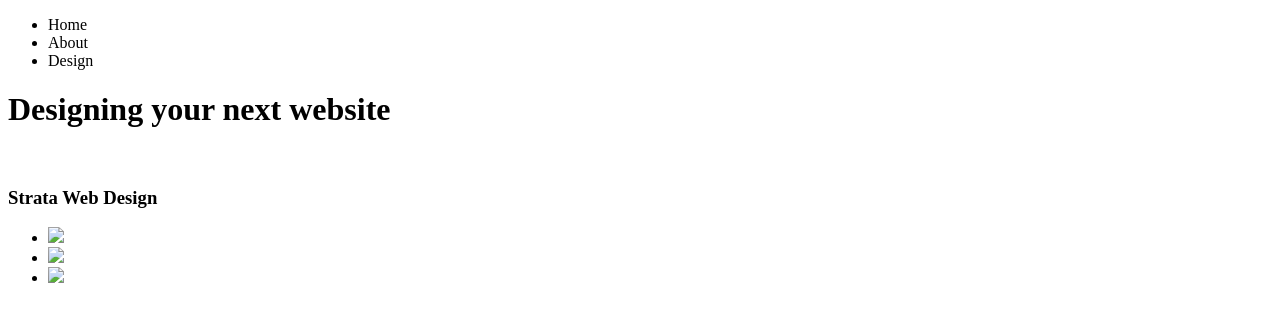
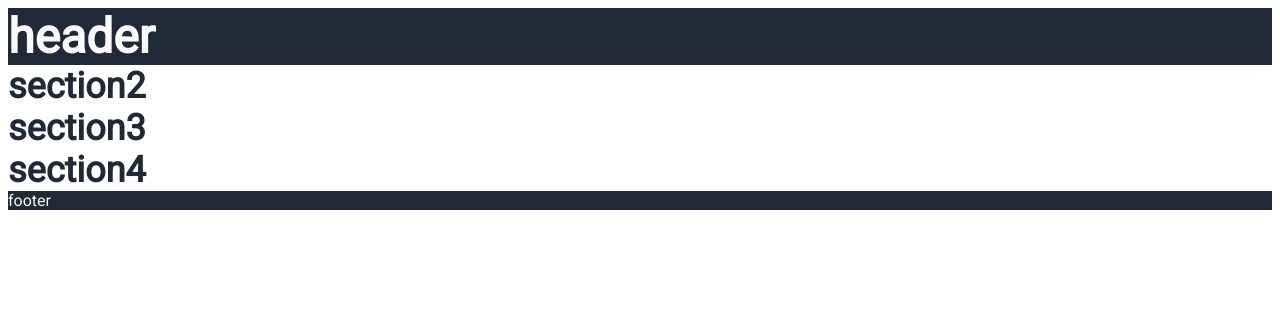
Before and after one commit to Yortman/Stratawebdesign, a plain HTML site: page index.html in a window 1280 px wide. Drawn offline with Linux system fonts and the light colour scheme.

Commit message:
Start over html basic structure

```diff
--- a/index.html
+++ b/index.html
@@ -6,42 +6,14 @@
     <meta name="viewport" content="width=device-width, initial-scale=1.0">
     <title>Strata Web Design</title>
     <meta name="description" content="This is the description">
-    <style type="style.css"></style>
+    <link href="https://fonts.googleapis.com/css?family=Roboto" rel='stylesheet'>
+    <link rel="stylesheet" href="style.css">
 </head>
 <body>
-    <div id="container">
-        <div id="header">
-        <div class="nav">
-            <nav>
-                <div class="">
-                    <ul>
-                        <li>Home</li>
-                        <li>About</li>
-                        <li>Design</li>
-                    </ul>
-                </div>
-            </nav>
-        </div>
-        <h1>Designing your next website</h1>
-        </header>
-    </div>
-    <section>
-        <h2></h2>
-        <p>
-
-        </p>
-        <img src="">
-        <p>
-
-        </p>
-    </section>
-    <footer>
-        <h3>Strata Web Design</h3>
-        <ul>
-            <li><img src="images/YouTube Logo.png"></li>
-            <li><img src="images/Spotify Logo.png"></li>
-            <li><img src="images/Facebook Logo.png"></li>
-        </ul>
-    </footer>
+    <header>header</header>
+    <section>section2</section>
+    <section>section3</section>
+    <section>section4</section>
+    <footer>footer</footer>
 </body>
 </html>
```
